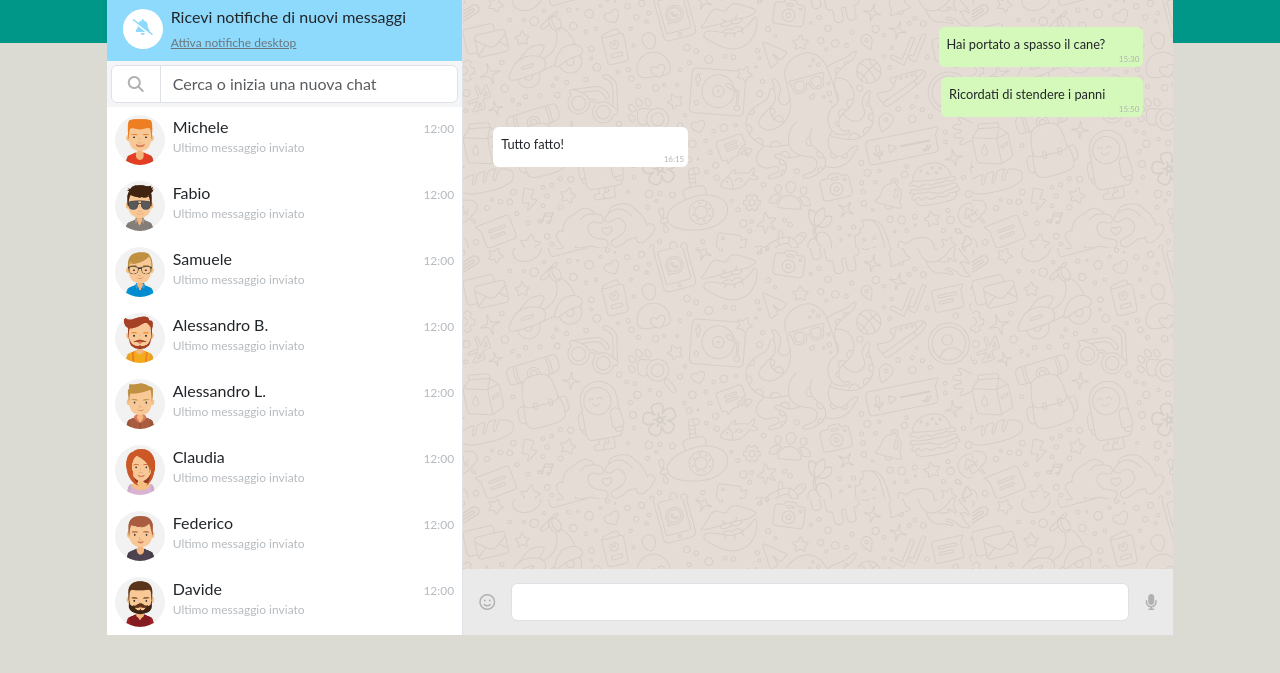
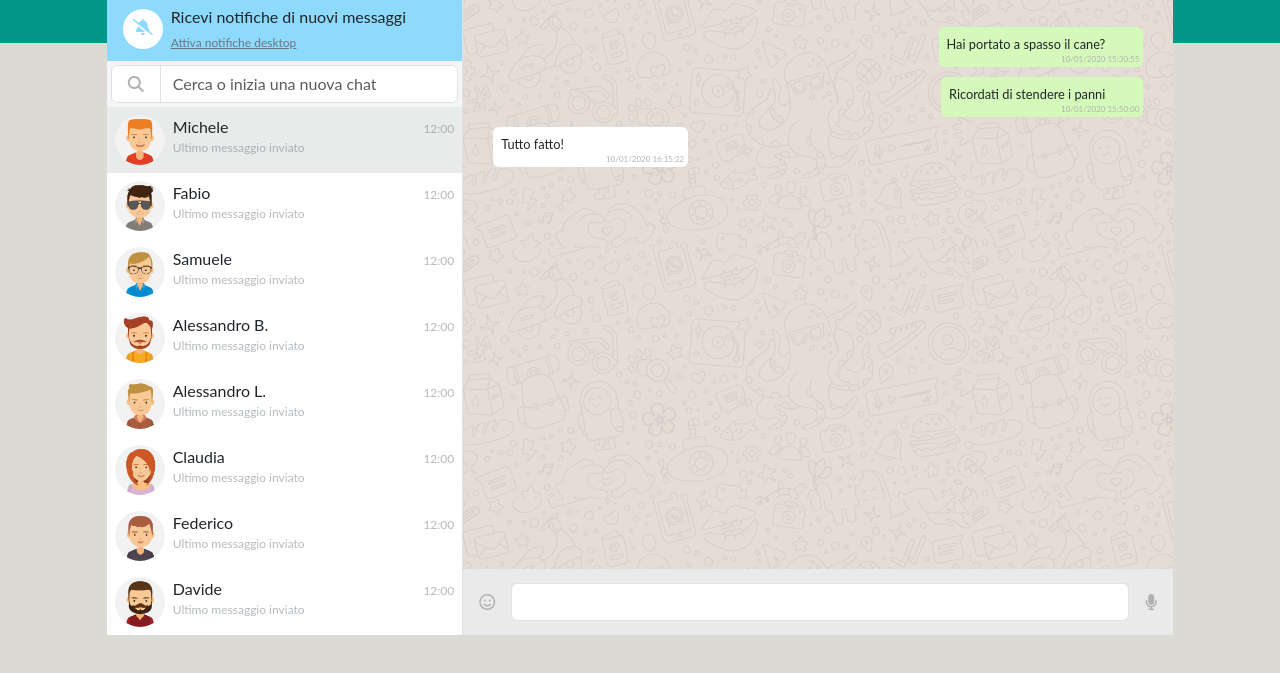
Before and after one commit to monica-harabagiu/vue-boolzapp, a plain HTML site: page index.html in a window 1280 px wide. Shown: the part 117-790 px from the top of the page. Drawn offline with nearby package versions, Linux system fonts and the light colour scheme.

Commit message:
dynamic messages and contact change on click

```diff
--- a/css/style.css
+++ b/css/style.css
@@ -19,6 +19,10 @@ main {
 }
 
 .account:hover {
+    background-color: #E9EBEB;
+}
+
+.active-chat {
     background-color: #E9EBEB;
 }
 
@@ -73,7 +77,7 @@ i {
     background-color: #D5F9BA;
 }
 
-#current-chat .recieved-message {
+#current-chat .received-message {
     background-color: white;
 }
 
--- a/index.html
+++ b/index.html
@@ -77,6 +77,8 @@
                                 <!-- ACCOUNTS -->
                                 <div
                                 v-for="(element, index) in contacts"
+                                @click="changeChat(index)"
+                                :class="(currentChat == index) ? 'active-chat' : '' "
                                 class="account d-flex p-2 ">
                                     <figure class="avatars mb-0 me-2 ">
                                         <img class="img-fluid rounded-circle" :src="element.avatar"
@@ -92,95 +94,6 @@
                                     </div>
                                 </div>
 
-                                <!-- <div class="account d-flex p-2 ">
-                                    <figure class="avatars mb-0 me-2 ">
-                                        <img class="img-fluid rounded-circle" src="./img/avatar_1.jpg"
-                                            alt="account profile picture">
-                                    </figure>
-                                    <div class="flex-grow-1 ">
-                                        <p class="mb-0 ">Michele</p>
-                                        <p class="mb-0 text-secondary text-opacity-50 small-text">Ultimo messaggio inviato
-                                        </p>
-                                    </div>
-                                    <div>
-                                        <span class="text-secondary text-opacity-50 small-text">12:00</span>
-                                    </div>
-                                </div>
-
-                                <div class="account d-flex p-2 ">
-                                    <figure class="avatars mb-0 me-2 ">
-                                        <img class="img-fluid rounded-circle" src="./img/avatar_1.jpg"
-                                            alt="account profile picture">
-                                    </figure>
-                                    <div class="flex-grow-1 ">
-                                        <p class="mb-0 ">Michele</p>
-                                        <p class="mb-0 text-secondary text-opacity-50 small-text">Ultimo messaggio inviato
-                                        </p>
-                                    </div>
-                                    <div>
-                                        <span class="text-secondary text-opacity-50 small-text">12:00</span>
-                                    </div>
-                                </div>
-
-                                <div class="account d-flex p-2 ">
-                                    <figure class="avatars mb-0 me-2 ">
-                                        <img class="img-fluid rounded-circle" src="./img/avatar_1.jpg"
-                                            alt="account profile picture">
-                                    </figure>
-                                    <div class="flex-grow-1 ">
-                                        <p class="mb-0 ">Michele</p>
-                                        <p class="mb-0 text-secondary text-opacity-50 small-text">Ultimo messaggio inviato
-                                        </p>
-                                    </div>
-                                    <div>
-                                        <span class="text-secondary text-opacity-50 small-text">12:00</span>
-                                    </div>
-                                </div>
-
-                                <div class="account d-flex p-2 ">
-                                    <figure class="avatars mb-0 me-2 ">
-                                        <img class="img-fluid rounded-circle" src="./img/avatar_1.jpg"
-                                            alt="account profile picture">
-                                    </figure>
-                                    <div class="flex-grow-1 ">
-                                        <p class="mb-0 ">Michele</p>
-                                        <p class="mb-0 text-secondary text-opacity-50 small-text">Ultimo messaggio inviato
-                                        </p>
-                                    </div>
-                                    <div>
-                                        <span class="text-secondary text-opacity-50 small-text">12:00</span>
-                                    </div>
-                                </div>
-
-                                <div class="account d-flex p-2 ">
-                                    <figure class="avatars mb-0 me-2 ">
-                                        <img class="img-fluid rounded-circle" src="./img/avatar_1.jpg"
-                                            alt="account profile picture">
-                                    </figure>
-                                    <div class="flex-grow-1 ">
-                                        <p class="mb-0 ">Michele</p>
-                                        <p class="mb-0 text-secondary text-opacity-50 small-text">Ultimo messaggio inviato
-                                        </p>
-                                    </div>
-                                    <div>
-                                        <span class="text-secondary text-opacity-50 small-text">12:00</span>
-                                    </div>
-                                </div>
-
-                                <div class="account d-flex p-2 ">
-                                    <figure class="avatars mb-0 me-2 ">
-                                        <img class="img-fluid rounded-circle" src="./img/avatar_1.jpg"
-                                            alt="account profile picture">
-                                    </figure>
-                                    <div class="flex-grow-1 ">
-                                        <p class="mb-0 ">Michele</p>
-                                        <p class="mb-0 text-secondary text-opacity-50 small-text">Ultimo messaggio inviato
-                                        </p>
-                                    </div>
-                                    <div>
-                                        <span class="text-secondary text-opacity-50 small-text">12:00</span>
-                                    </div>
-                                </div> -->
                             </div>
                         </div>
 
@@ -215,14 +128,19 @@
                             <!-- CURRENT CHAT -->
                             <div id="current-chat" class="flex-grow-1 overflow-scroll ">
 
-                                <div class="d-flex justify-content-end ">
-                                    <div class="message sent-message p-2 rounded position-relative ">
-                                        <span class="message-text">Hai portato a spasso il cane?</span>
-                                        <span class="position-absolute time">15:30</span>
+                                <div
+                                v-for="(element, index) in contacts[currentChat].messages"
+                                :class="(element.status == 'sent') ? 'justify-content-end' : 'justify-content-start'"
+                                class="d-flex">
+                                    <div
+                                    :class="(element.status == 'sent') ? 'sent-message' : 'received-message'"
+                                    class="message p-2 rounded position-relative ">
+                                        <span class="message-text">{{element.message}}</span>
+                                        <span class="position-absolute time">{{element.date}}</span>
                                     </div>
                                 </div>
 
-                                <div class="d-flex justify-content-end ">
+                                <!-- <div class="d-flex justify-content-end ">
                                     <div class="message sent-message p-2 rounded position-relative ">
                                         <span class="message-text">Ricordati di stendere i panni</span>
                                         <span class="position-absolute time">15:50</span>
@@ -230,11 +148,11 @@
                                 </div>
 
                                 <div class="d-flex justify-content-start">
-                                    <div class="message recieved-message p-2 rounded position-relative ">
+                                    <div class="message received-message p-2 rounded position-relative ">
                                         <span class="message-text">Tutto fatto!</span>
                                         <span class="position-absolute time">16:15</span>
                                     </div>
-                                </div>
+                                </div> -->
 
                             </div>
 
--- a/js/main.js
+++ b/js/main.js
@@ -3,6 +3,7 @@ const { createApp } = Vue
   createApp({
     data() {
       return {
+        currentChat: 0,
         contacts: [
             {
                 name: 'Michele',
@@ -153,5 +154,11 @@ const { createApp } = Vue
                 }]
             }
         ]
-
-  }}}).mount('#app')
+  }
+},
+methods: {
+    changeChat(index){
+        this.currentChat = index
+    }
+  }
+}).mount('#app')
```
